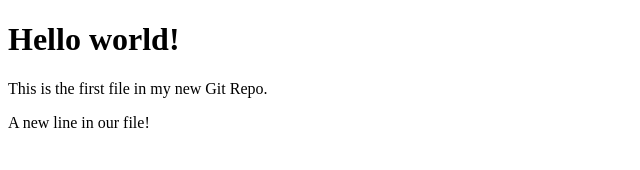
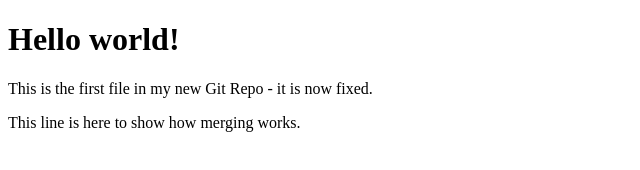
Before and after one commit to tsr-alia/tsr-alia.github.io, a plain HTML site: page index.html in a window 1280 px wide. Shown: the whole page, without its empty margins (0-640 px from the left). Drawn offline with Linux system fonts and the light colour scheme.

Commit message:
updated index.html with emergency fix

```diff
--- a/index.html
+++ b/index.html
@@ -7,8 +7,8 @@
 <body>
 
 <h1>Hello world!</h1>
-<p>This is the first file in my new Git Repo.</p>
-<p>A new line in our file!</p>
+<p>This is the first file in my new Git Repo - it is now fixed.</p>
+<p>This line is here to show how merging works.</p>
 
 </body>
 </html>
```
